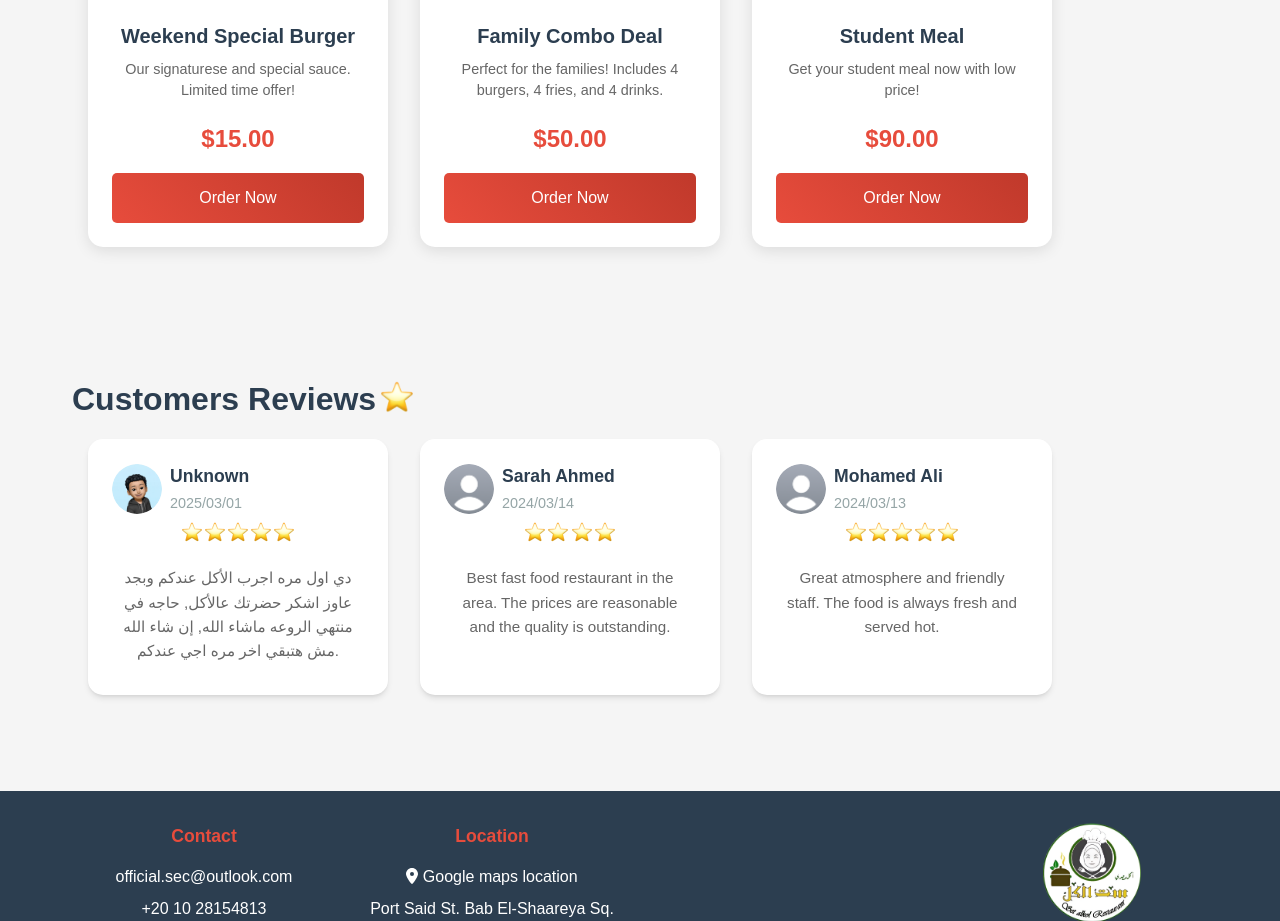
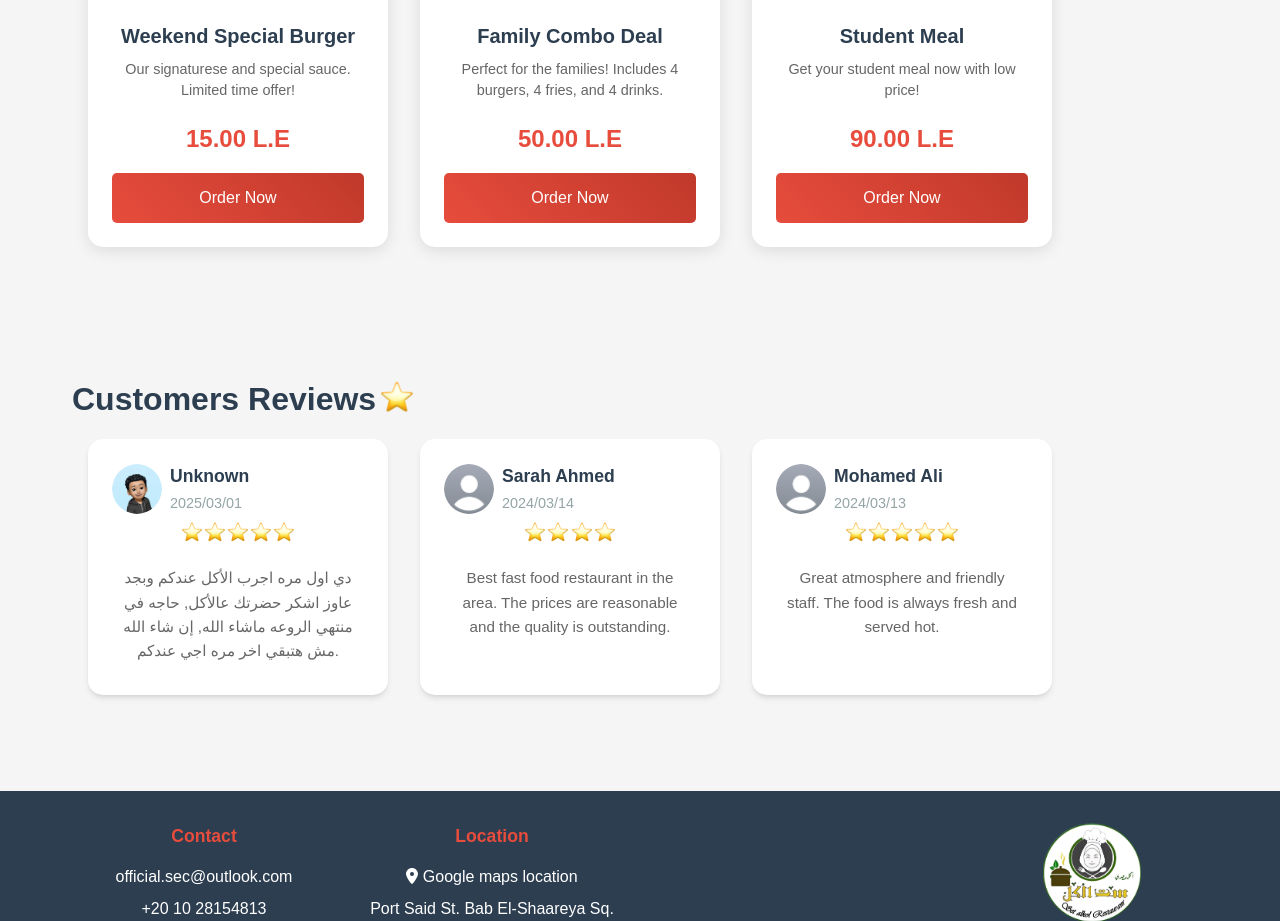
Before and after one commit to moradezzat/SEC-Restaurant, a Next.js app: page / in a window 1280 px wide. Shown: the part 980-1901 px from the top of the page. Built offline with nearby package versions, Linux system fonts and the light colour scheme.

Commit message:
currency conversion

```diff
--- a/src/components/Offer.js
+++ b/src/components/Offer.js
@@ -55,7 +55,7 @@ export default function OfferCard({ Image, Name, Content, Price, IsActive, Disco
                             <span className="discounted-price">${discountedPrice}</span>
                         </>
                     ) : (
-                        <span className='discounted-price'>${originalPrice.toFixed(2)}</span>
+                        <span className='discounted-price'>{originalPrice.toFixed(2)} L.E</span>
                     )}
                 </div>
                 <button className="offer-btn" disabled={isExpired}>
```
